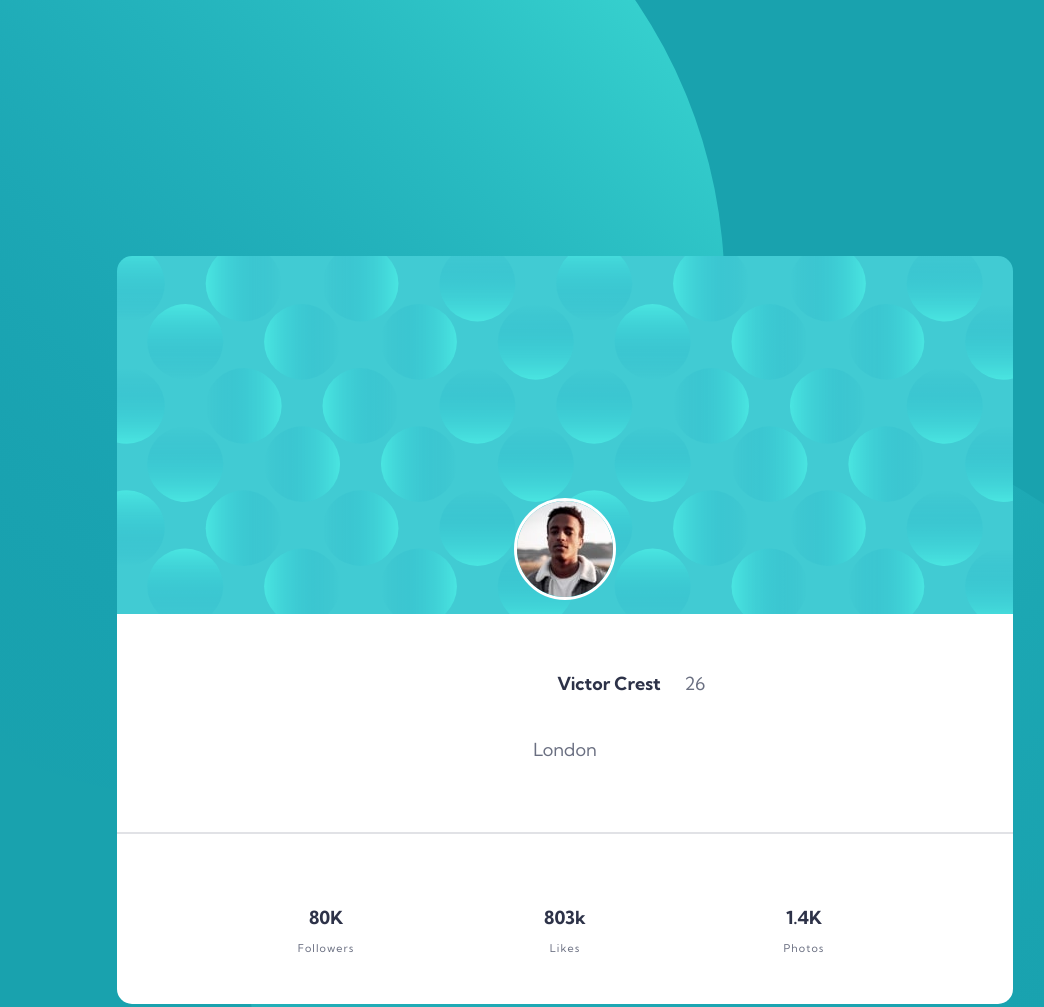
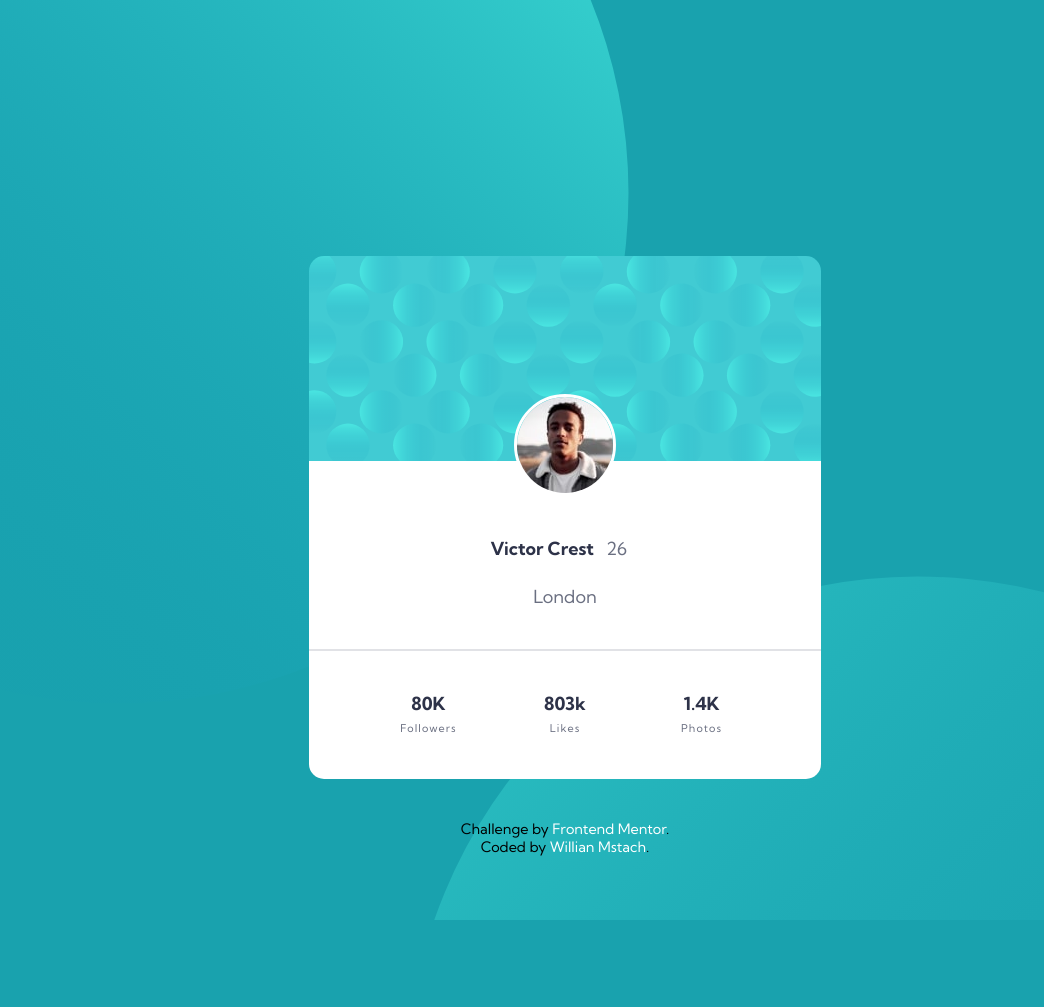
Before and after one commit to WillianMstach/profile-card-component-main, a plain HTML site: page index.html in a window 1280 px wide. Shown: the top 1007 px of the page, without its empty margins (75-1119 px from the left). After the commit the page ends 920 px from the top, so only its background shows below. Drawn offline with Linux system fonts and the light colour scheme.

Commit message:
Centralização da grid e upload do 900px

```diff
--- a/style.css
+++ b/style.css
@@ -39,7 +39,9 @@ a {
   background-color: white;
   background-size: 100%;
   height: auto;
-  margin: 30% 6%;
+  margin: auto;
+  margin-top: 20%;
+  width: 85%;
   border-radius: 15px;
 }
 .header {
@@ -58,7 +60,7 @@ a {
   display: grid;
   padding: 0 10%;
   margin: 8% 0;
-  grid-template-columns: 2fr 1fr;
+  grid-template-columns: auto auto;
   grid-template-rows: 1fr 1fr;
   grid-template-areas: "nameId ageId" "localId localId";
 }
@@ -122,7 +124,19 @@ a {
     background-position-y: -14rem, 26rem;
   }
   .container {
-    margin: 20% 15%;
     border-radius: 15px;
+    width: 60%;
   }
 }
+
+/*------------------------- 900PX --------------------------------*/
+@media (min-width: 900px) {
+  body {
+    background-position-x: -20rem, 30rem;
+    background-position-y: -20rem, 36rem;
+  }
+  .container {
+    border-radius: 15px;
+    width: 40%;
+  }
+}
```
